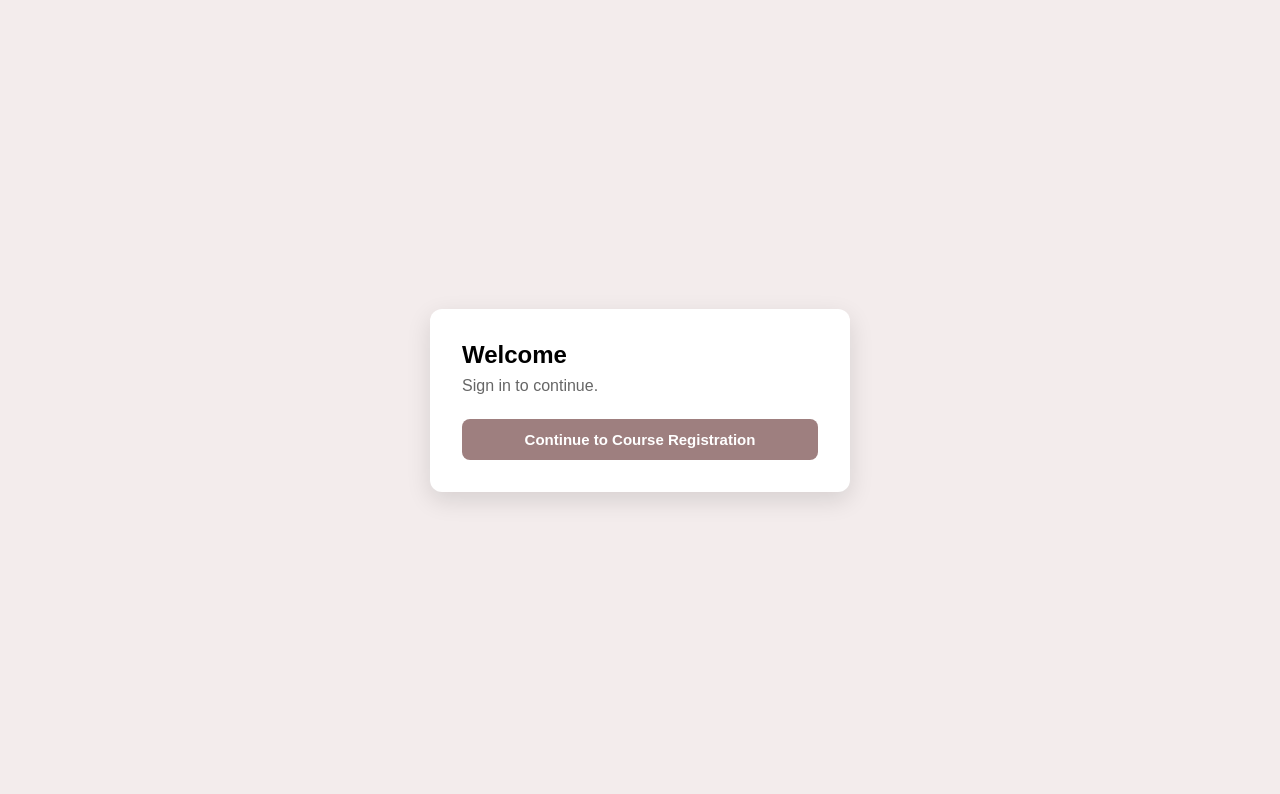
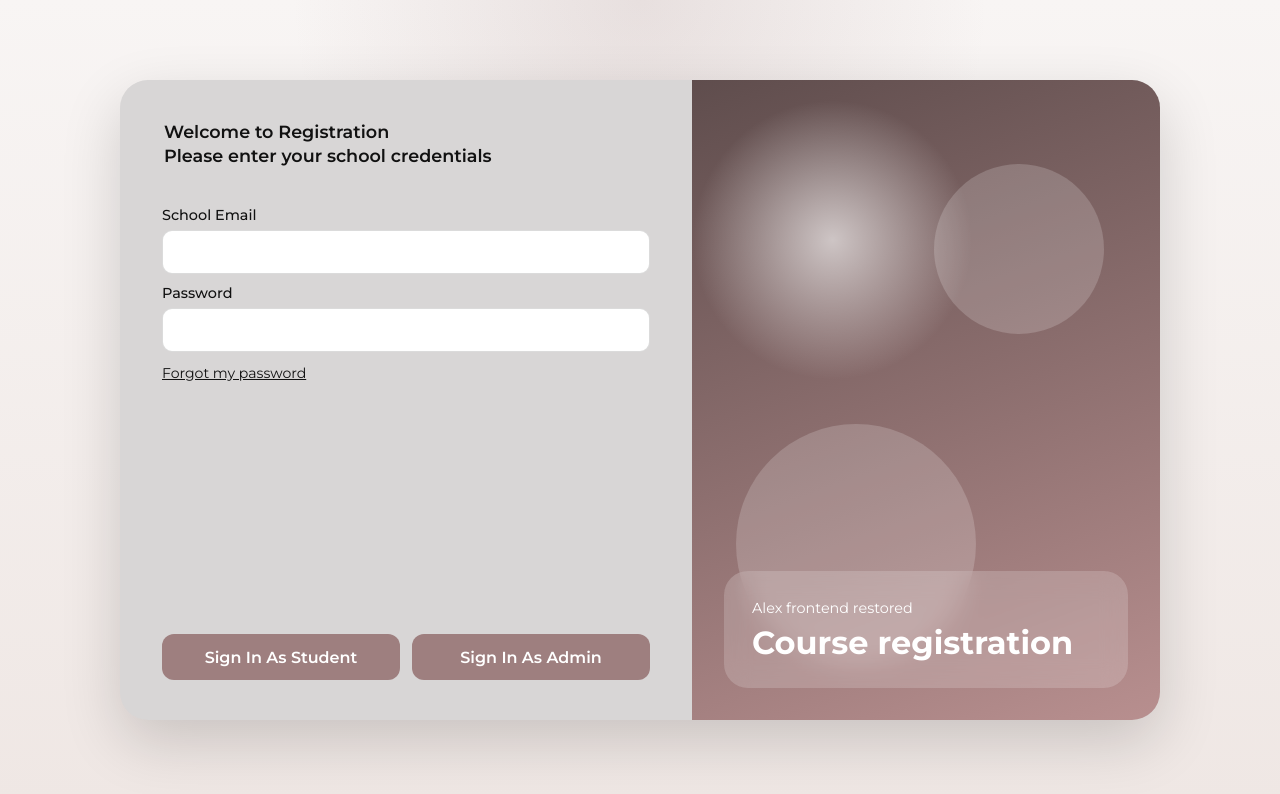
Before and after one commit to AhmedANafees/Internet_Computing, a React (Vite) app in the folder frontend/: page / in a window 1280 px wide. Shown: the top 794 px of the page. Built offline with nearby package versions, Linux system fonts and the light colour scheme; no server answers.

Commit message:
Restore Alex login form in frontend merge

```diff
--- /dev/null
+++ b/frontend/src/pages/LoginPage/LoginForm.css
@@ -0,0 +1,163 @@
+@import url('https://fonts.googleapis.com/css2?family=Montserrat:ital,wght@0,100..900;1,100..900&family=Open+Sans:ital,wght@0,300..800;1,300..800&display=swap');
+
+.login-shell {
+  width: min(1040px, 100%);
+}
+
+.login-card {
+  display: grid;
+  grid-template-columns: minmax(320px, 1.1fr) minmax(280px, 0.9fr);
+  min-height: 640px;
+  overflow: hidden;
+  border-radius: 28px;
+  background: #d8d6d6;
+  box-shadow: 0 22px 60px rgba(0, 0, 0, 0.16);
+  color: #111;
+  font-family: 'Montserrat', sans-serif;
+}
+
+.login-form {
+  display: flex;
+  padding: 40px;
+}
+
+.login-form fieldset {
+  display: flex;
+  flex: 1;
+  flex-direction: column;
+  border: 0;
+  padding: 0;
+}
+
+.login-form legend {
+  margin-bottom: 28px;
+  font-size: 1.1rem;
+  font-weight: 600;
+  line-height: 1.35;
+}
+
+.login-form label {
+  margin: 10px 0 6px;
+  font-size: 0.9rem;
+  font-weight: 500;
+}
+
+.login-form input[type='text'],
+.login-form input[type='password'] {
+  height: 44px;
+  border: 1px solid rgba(0, 0, 0, 0.14);
+  border-radius: 10px;
+  padding: 0 14px;
+  background: #fff;
+  color: #111;
+  font: inherit;
+}
+
+.login-form a {
+  margin-top: 12px;
+  color: #111;
+  font-size: 0.88rem;
+}
+
+.button-row {
+  display: flex;
+  gap: 12px;
+  margin-top: auto;
+  padding-top: 28px;
+}
+
+.button-row button {
+  flex: 1;
+  min-height: 46px;
+  border: 0;
+  border-radius: 12px;
+  background: #9e7f7f;
+  color: #fff;
+  font: inherit;
+  font-weight: 600;
+  cursor: pointer;
+}
+
+.button-row button:hover {
+  filter: brightness(1.03);
+}
+
+.login-illustration {
+  position: relative;
+  background:
+    radial-gradient(circle at 30% 25%, rgba(255, 255, 255, 0.64), transparent 24%),
+    linear-gradient(160deg, #5f4d4d 0%, #8d6f6f 52%, #b88f8f 100%);
+}
+
+.login-illustration::before,
+.login-illustration::after {
+  content: '';
+  position: absolute;
+  inset: auto;
+  border-radius: 999px;
+  background: rgba(255, 255, 255, 0.18);
+}
+
+.login-illustration::before {
+  top: 84px;
+  right: 56px;
+  width: 170px;
+  height: 170px;
+}
+
+.login-illustration::after {
+  left: 44px;
+  bottom: 56px;
+  width: 240px;
+  height: 240px;
+}
+
+.login-illustration__card {
+  position: absolute;
+  left: 32px;
+  right: 32px;
+  bottom: 32px;
+  z-index: 1;
+  border-radius: 24px;
+  padding: 28px;
+  background: rgba(255, 255, 255, 0.18);
+  backdrop-filter: blur(12px);
+  color: #fff;
+}
+
+.login-illustration__card span {
+  display: block;
+  margin-bottom: 8px;
+  font-size: 0.9rem;
+}
+
+.login-illustration__card strong {
+  display: block;
+  font-size: 2rem;
+  line-height: 1.1;
+}
+
+@media (max-width: 880px) {
+  .login-card {
+    grid-template-columns: 1fr;
+  }
+
+  .login-illustration {
+    min-height: 220px;
+  }
+}
+
+@media (max-width: 640px) {
+  .login-page {
+    padding: 16px;
+  }
+
+  .login-form,
+  .login-illustration__card {
+    padding: 24px;
+  }
+
+  .button-row {
+    flex-direction: column;
+  }
+}
--- /dev/null
+++ b/frontend/src/pages/LoginPage/LoginForm.jsx
@@ -0,0 +1,88 @@
+import { useState } from 'react'
+import { useNavigate } from 'react-router-dom'
+import './LoginForm.css'
+
+export default function LoginForm() {
+  const navigate = useNavigate()
+  const [inputs, setInputs] = useState({
+    email: '',
+    password: ''
+  })
+
+  function handleChange(e) {
+    const { name, value } = e.target
+    setInputs((values) => ({ ...values, [name]: value }))
+  }
+
+  async function handleSubmit(e) {
+    e.preventDefault()
+
+    try {
+      const response = await fetch('http://localhost:3000/api/auth/login', {
+        method: 'POST',
+        headers: {
+          'Content-Type': 'application/json'
+        },
+        body: JSON.stringify({
+          email: inputs.email,
+          password: inputs.password
+        })
+      })
+
+      if (!response.ok) {
+        alert('Invalid email or password. Please try again.')
+        return
+      }
+
+      const data = await response.json()
+      localStorage.setItem('token', data.token)
+      navigate('/courses')
+    } catch (err) {
+      alert('Something went wrong. Try again later.')
+      console.error(err)
+    }
+  }
+
+  return (
+    <div className='login-shell'>
+      <div className='login-card'>
+        <form className='login-form' onSubmit={handleSubmit}>
+          <fieldset>
+            <legend>
+              Welcome to Registration
+              <br />
+              Please enter your school credentials
+            </legend>
+            <label htmlFor='f-email'>School Email</label>
+            <input
+              type='text'
+              id='f-email'
+              name='email'
+              value={inputs.email}
+              onChange={handleChange}
+            />
+            <label htmlFor='f-password'>Password</label>
+            <input
+              type='password'
+              id='f-password'
+              name='password'
+              value={inputs.password}
+              onChange={handleChange}
+            />
+            <a href='#forgot-password'>Forgot my password</a>
+            <div className='button-row'>
+              <button type='submit' id='login-student'>Sign In As Student</button>
+              <button type='button' id='login-admin'>Sign In As Admin</button>
+            </div>
+          </fieldset>
+        </form>
+        <div className='login-illustration' aria-hidden='true'>
+          <div className='login-illustration__card'>
+            <span>Alex frontend restored</span>
+            <strong>Course registration</strong>
+          </div>
+        </div>
+      </div>
+    </div>
+  )
+}
--- /dev/null
+++ b/frontend/src/pages/LoginPage/LoginPage.css
@@ -0,0 +1,10 @@
+.login-page {
+  min-height: 100vh;
+  display: flex;
+  align-items: center;
+  justify-content: center;
+  padding: 32px;
+  background:
+    radial-gradient(circle at top, rgba(158, 127, 127, 0.18), transparent 34%),
+    linear-gradient(180deg, #f8f5f4 0%, #efe7e4 100%);
+}
--- a/frontend/src/pages/LoginPage/LoginPage.jsx
+++ b/frontend/src/pages/LoginPage/LoginPage.jsx
@@ -1,20 +1,10 @@
-import { useNavigate } from 'react-router-dom';
+import './LoginPage.css'
+import LoginForm from './LoginForm.jsx'
 
 export default function LoginPage() {
-  const navigate = useNavigate();
-
   return (
-    <div style={{ minHeight: '100vh', display: 'flex', alignItems: 'center', justifyContent: 'center', background: '#f3ecec' }}>
-      <div style={{ width: '100%', maxWidth: 420, background: '#fff', padding: 32, borderRadius: 12, boxShadow: '0 8px 24px rgba(0,0,0,0.12)' }}>
-        <h2 style={{ marginTop: 0, marginBottom: 8 }}>Welcome</h2>
-        <p style={{ marginTop: 0, marginBottom: 24, color: '#666' }}>Sign in to continue.</p>
-        <button
-          onClick={() => navigate('/courses')}
-          style={{ width: '100%', padding: '12px 16px', border: 'none', borderRadius: 8, background: '#9e7f7f', color: '#fff', cursor: 'pointer', fontSize: 15, fontWeight: 600 }}
-        >
-          Continue to Course Registration
-        </button>
-      </div>
+    <div className='login-page'>
+      <LoginForm />
     </div>
-  );
+  )
 }
```
